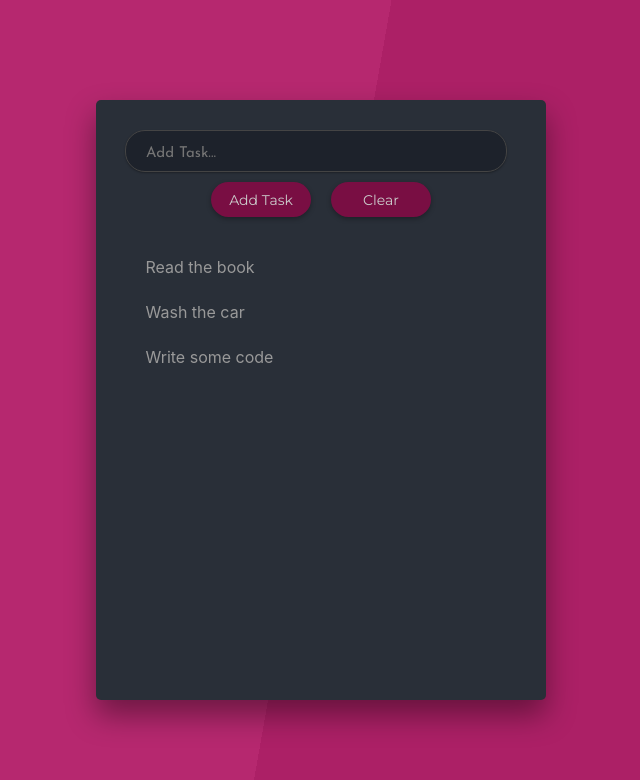
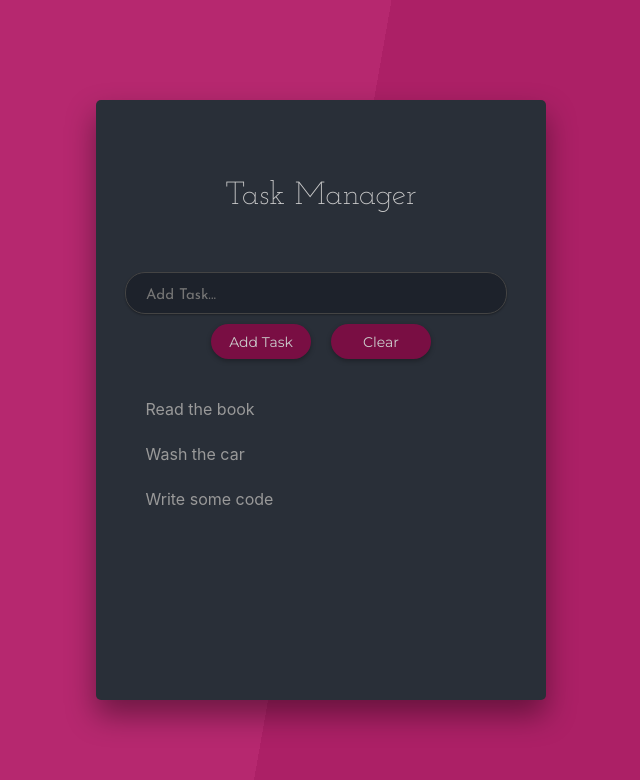
Before and after one commit to sunyonglincanada/react-to-do, a React (Create React App) app: page / in a window 1280 px wide. Shown: the top 780 px of the page, without its empty margins (319-959 px from the left). Built offline with nearby package versions, Linux system fonts and the light colour scheme; the HTML template or start-up script is replaced by a standard one.

Commit message:
MOD: Add header.

```diff
--- a/src/App.js
+++ b/src/App.js
@@ -1,5 +1,6 @@
 import React from 'react';
 
+import Header from './components/Header';
 import TaskList from './components/TaskList';
 import TaskForm from './components/TaskForm';
 import TaskListContextProvider from './context/TaskListContext';
@@ -10,6 +11,7 @@
     <TaskListContextProvider>
       <div className="container">
         <div className="app-wrapper">
+          <Header />
           <div className="main">
             <TaskForm />
             <TaskList />
--- /dev/null
+++ b/src/components/Header.js
@@ -0,0 +1,11 @@
+import React from 'react';
+
+const header = () => {
+  return (
+    <div className="header">
+      <h1>Task Manager</h1>
+    </div>
+  );
+};
+
+export default header;
```
